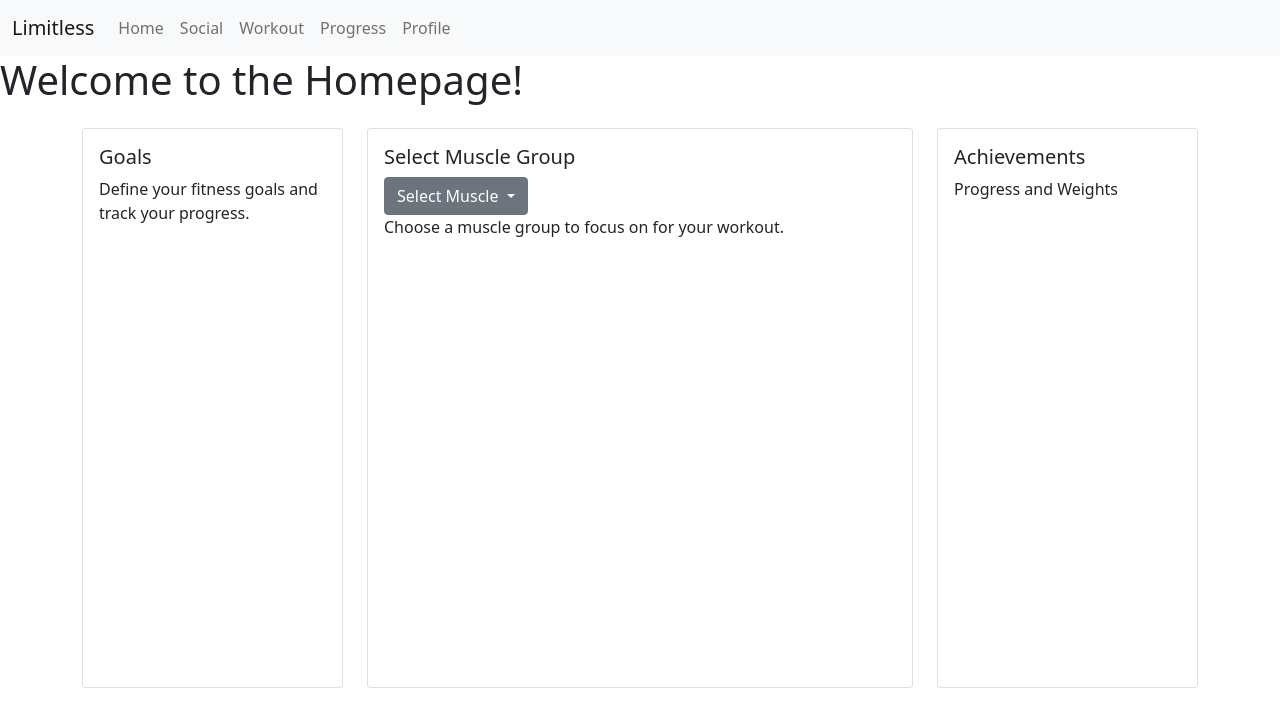
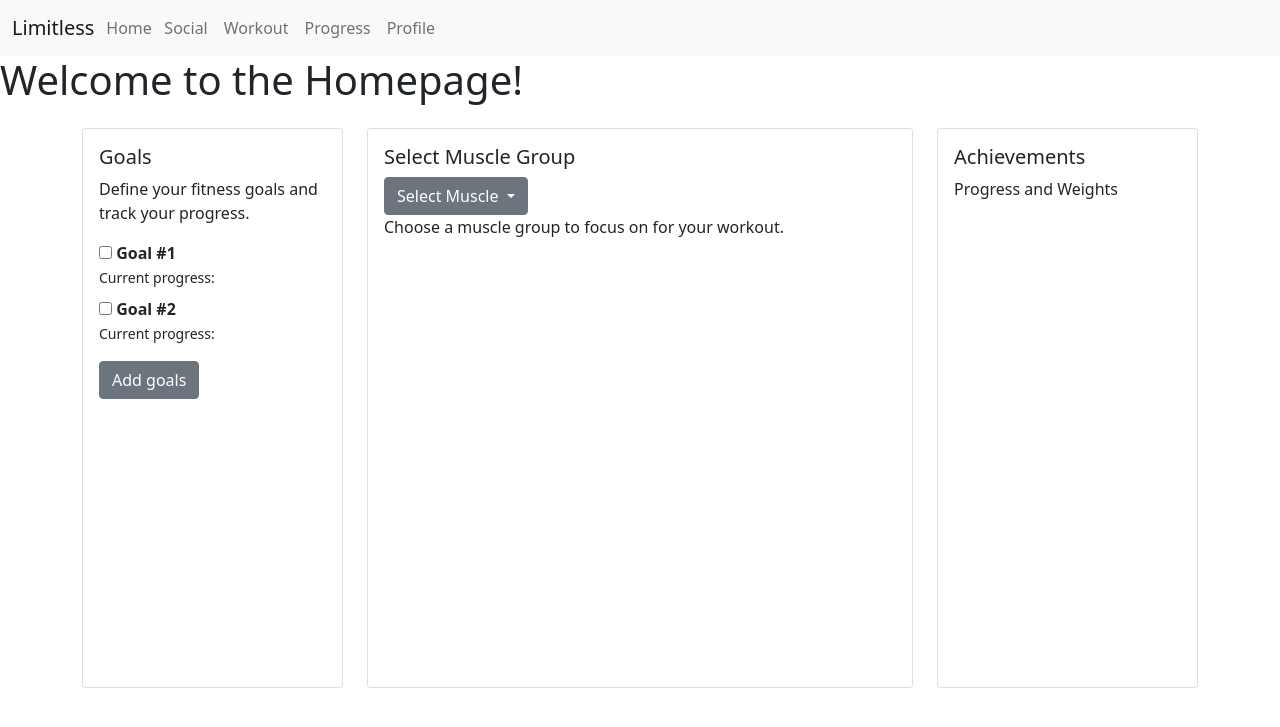
Before and after one commit to ronyazrieh/Limitless-Webapp, a Django app: page / in a window 1280 px wide. Shown: the top 727 px of the page. Run offline with Django 5.2, Linux system fonts and the light colour scheme; a user stored in the database is signed in.

Commit message:
added some content to goals

```diff
--- a/LMTapp/homepage/templates/homepage/home.html
+++ b/LMTapp/homepage/templates/homepage/home.html
@@ -1,6 +1,7 @@
 <!DOCTYPE html>
 <html>
 <head>
+    <link rel="stylesheet" href="home.css">
     <link rel="stylesheet" href="https://cdn.jsdelivr.net/npm/bootstrap@5.0.0/dist/css/bootstrap.min.css">
     <title>Home Page</title>
     <style>
@@ -17,10 +18,13 @@
                 <span class="navbar-toggler-icon"></span>
             </button>
             <div class="collapse navbar-collapse" id="navbarNav">
+                <div class="row">
                 <ul class="navbar-nav">
+                    <div class="col-md-2">
                     <li class="nav-item active">
                         <a class="nav-link" href="{% url 'home' %}">Home</a>
                     </li>
+                    </div>
                     <li class="nav-item active">
                         <a class="nav-link" href="#">Social</a>
                     </li>
@@ -34,6 +38,7 @@
                         <a class="nav-link" href="#">Profile</a>
                     </li>
                 </ul>
+                </div>
             </div>
         </div>
     </nav>
@@ -45,6 +50,30 @@
                     <div class="card-body">
                         <h5 class="card-title">Goals</h5>
                         <p class="card-text">Define your fitness goals and track your progress.</p>
+                        <div class="checkbox">
+                            <label>
+                                <ul class="list-unstyled">
+                                    <li>
+                                        <dt>
+                                            <input type="checkbox" value="">
+                                            Goal #1
+                                        </dt>
+                                        <dd>
+                                            <small>Current progress:</small>
+                                        </dd>
+                                        <dt>
+                                            <input type="checkbox" value="">
+                                            Goal #2
+                                        </dt>
+                                        <dd>
+                                            <small>Current progress:</small>
+                                        </dd>
+                                    </li>
+                                </ul>
+                            </label>
+
+                        </div>
+                        <button type="button" class="btn btn-secondary">Add goals</button>
                     </div>
                 </div>
             </div>
```
Also changed, not shown: LMTapp/db.sqlite3.
